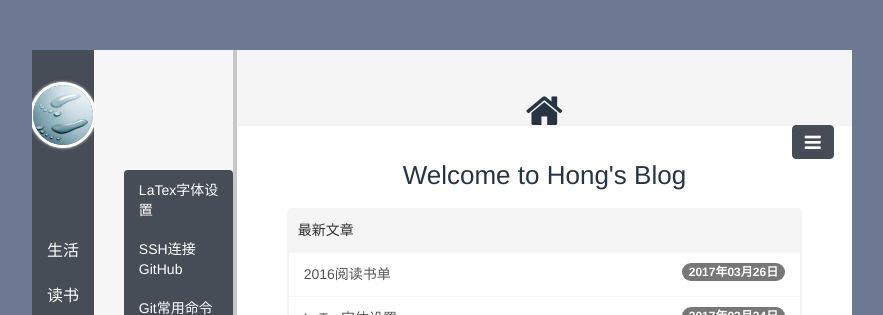
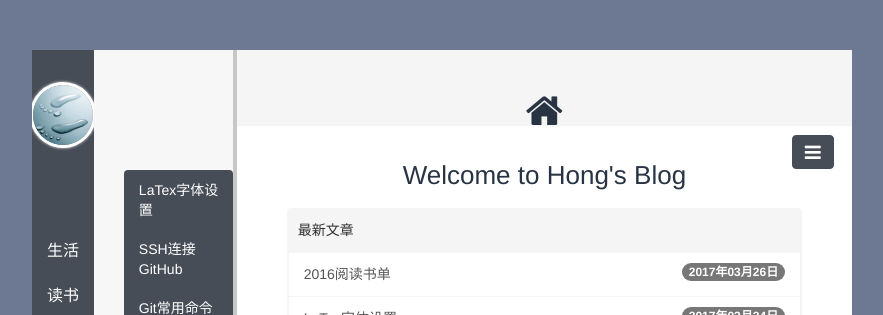
Before and after one commit to polyHong/polyHong.github.io, a Jekyll site: the page built from index.html, in a window 1280 px wide. Shown: the top 315 px of the page, without its empty margins (198-1081 px from the left). Built offline with Jekyll 4.4.1, drawn with Linux system fonts in a browser that asks for light colours; Markdown is read by kramdown in place of the engine named in the settings; the list of posts is cut into pages by our own code; comment, search, counter and statistics services are not loaded.

Commit message:
udpate nav button

```diff
--- a/_includes/footer.html
+++ b/_includes/footer.html
@@ -1,9 +1,9 @@
-<div style="position:fixed;right:19.4%;top:167px;">
+<div style="position:fixed;right:19.4%;top:177px;">
   <button id="content_btn" class="btn btn-primary" style="width:43px; height:34px;">
     <i class="fa fa-lg fa-plus"></i>
   </button>
 </div>
-<div style="position:fixed;right:19.4%;top:125px;">
+<div style="position:fixed;right:19.4%;top:135px;">
   <button id="nav_btn" class="btn btn-primary">
     <i class="fa fa-lg fa-navicon"></i>
   </button>
```
